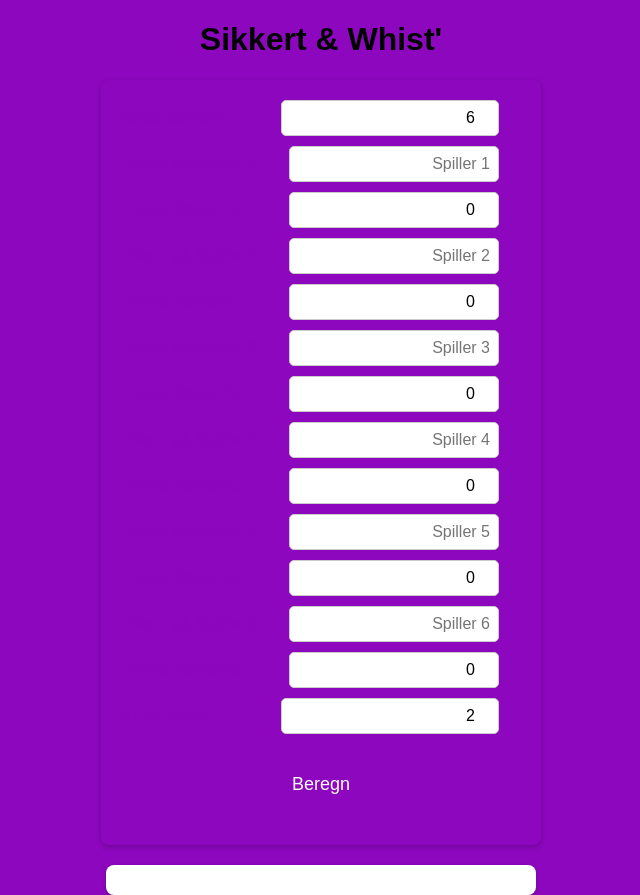
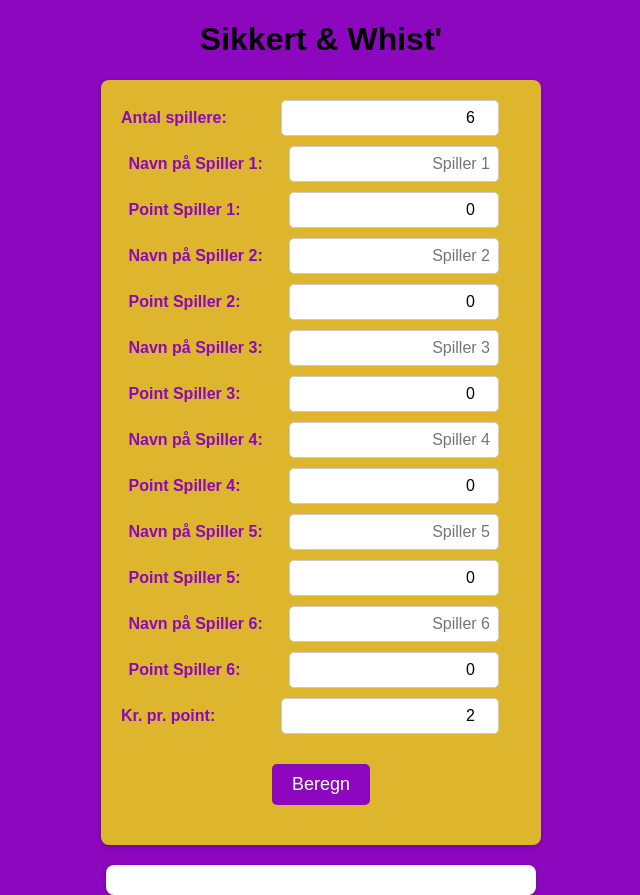
Before and after one commit to oerwood/whist, a Flask app: page / in a window 1280 px wide. Shown: the whole page, without its empty margins (319-959 px from the left). Run offline with Flask 3, Linux system fonts and the light colour scheme.

Commit message:
Update style.css

```diff
--- a/static/style.css
+++ b/static/style.css
@@ -17,7 +17,7 @@ body {
     max-width: 400px; /* Holder bredden stabil */
     margin: 20px auto;
     padding: 20px;
-    background: DEB62D;
+    background: #DEB62D;
     border-radius: 8px;
     box-shadow: 0px 2px 5px rgba(0, 0, 0, 0.2);
 }
```
